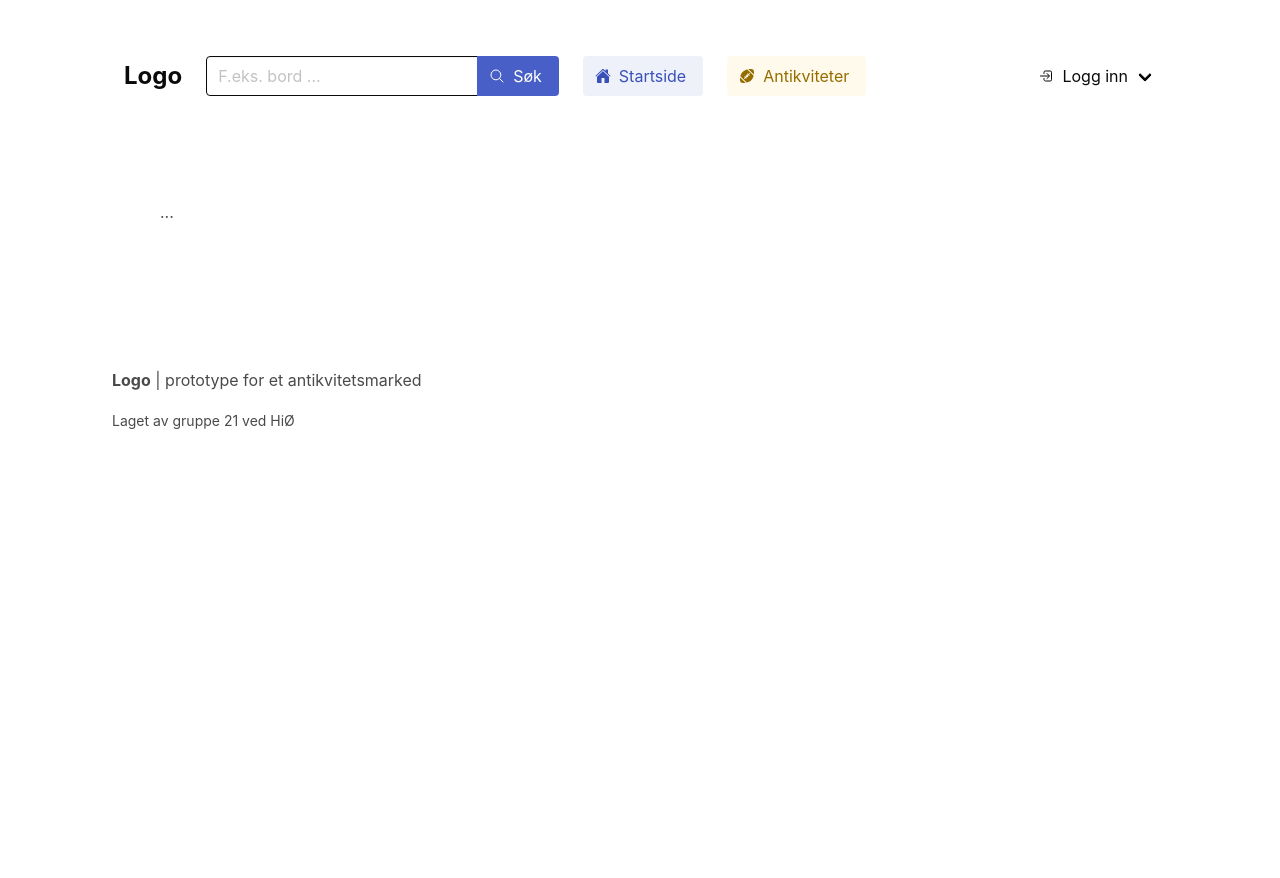
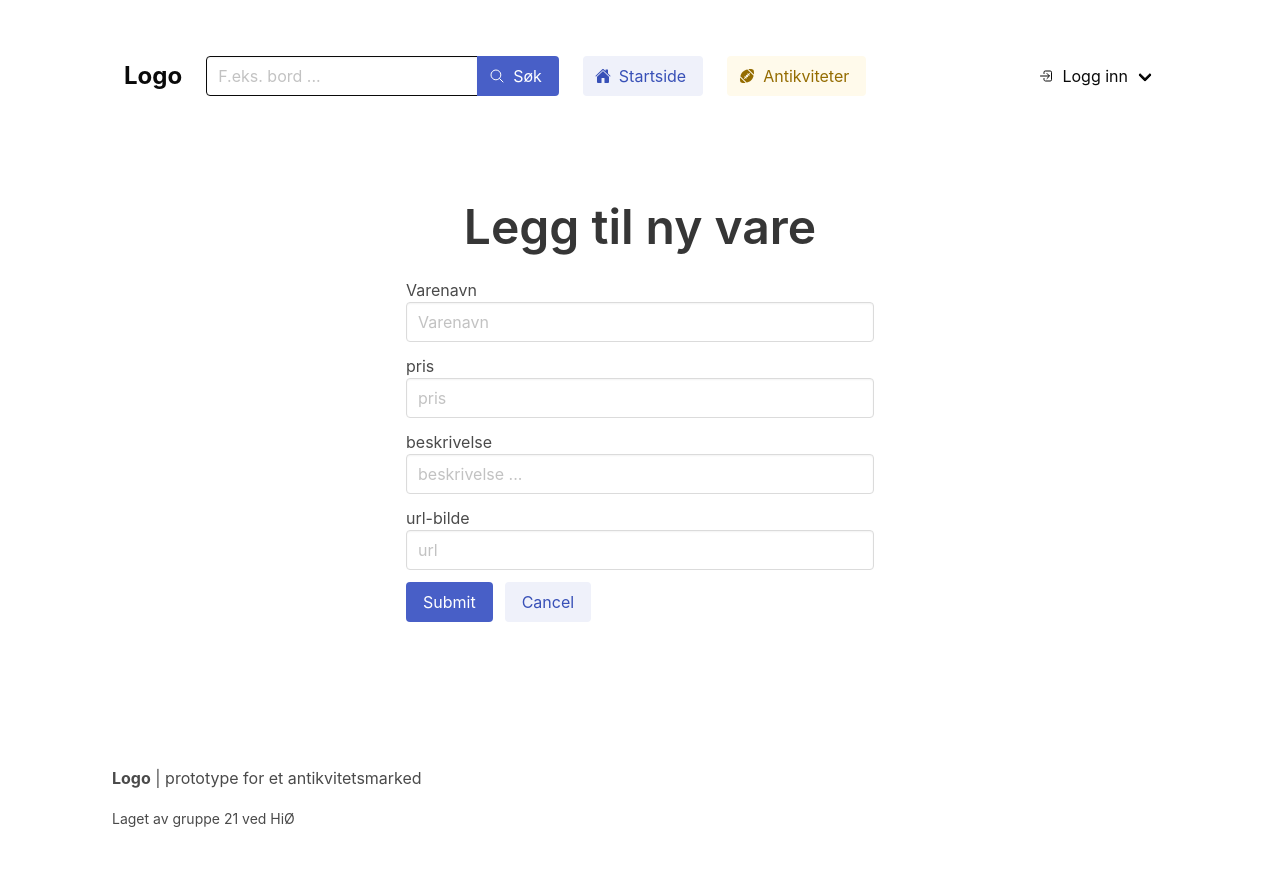
Before and after one commit to olejorga/prototype, a Python web app: template src/app/templates/new_listing.html in a window 1280 px wide. Before the commit the page ends 429 px from the top, so only its background shows below. Run offline with Jinja, Linux system fonts and the light colour scheme; the template is opened without the code that fills it, so the values that code supplies are empty.

Commit message:
feat: form for å legge til ny vare

```diff
--- a/src/app/templates/new_listing.html
+++ b/src/app/templates/new_listing.html
@@ -1,6 +1,52 @@
 {% extends 'base.html' %}
 {% block content %}
+
     <section class="section">
-        ...
+
+        <h1 class="title is-1 has-text-centered">Legg til ny vare</h1>
+
+        <div class="container">
+            <div class="columns is-centered">
+
+                <div class="column is-half">
+                    <div class="field">
+                        <label class="tittel">Varenavn</label>
+                        <div class="control">
+                            <input class="input" type="text" placeholder="Varenavn">
+                        </div>
+                    </div>
+
+                    <div class="field">
+                        <label class="price">pris</label>
+                        <div class="control">
+                            <input class="input" type="text" placeholder="pris">
+                        </div>
+                    </div>
+
+                    <div class="field">
+                        <label class="description">beskrivelse</label>
+                        <div class="control">
+                            <input class="input" type="text" placeholder="beskrivelse ...">
+                        </div>
+                    </div>
+
+                    <div class="field">
+                        <label class="pictures">url-bilde</label>
+                        <div class="control">
+                            <input class="input" type="text" placeholder="url">
+                        </div>
+                    </div>
+
+                    <div class="field is-grouped">
+                        <div class="control">
+                            <button class="button is-link">Submit</button>
+                        </div>
+                        <div class="control">
+                            <button class="button is-link is-light">Cancel</button>
+                        </div>
+                    </div>
+                </div>
+            </div>
+        </div>
     </section>
 {% endblock %}
```
